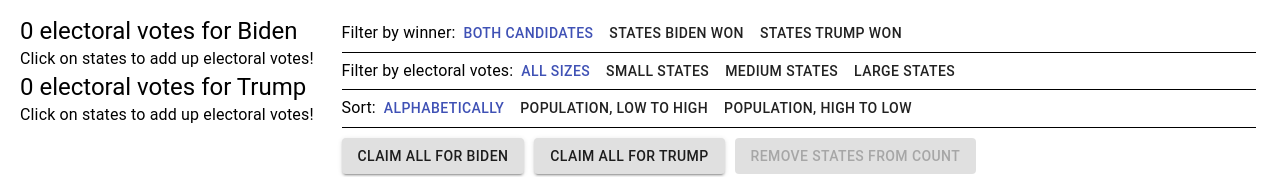
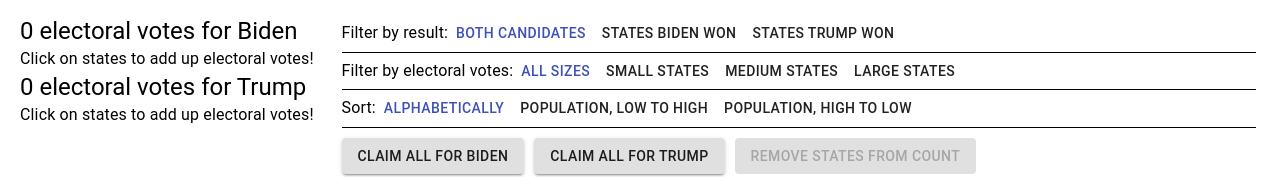
Before and after one commit to ethanpmullen/UIUX-development, a React (Create React App) app: page / in a window 1280 px wide. Shown: the top 177 px of the page. Built offline with nearby package versions, Linux system fonts and the light colour scheme.

Commit message:
consistency update

```diff
--- a/src/App.jsx
+++ b/src/App.jsx
@@ -180,7 +180,7 @@
         <div style={{ margin: "10px 4px" }}>
           <div style={{ borderBottom: "1px solid black" }}>
             <Typography variant={"subtitle1"} display={"inline"}>
-              Filter by winner:
+              Filter by result:
             </Typography>
             <Button
               color={selectedColor(winnerFilter === BOTH)}
```
